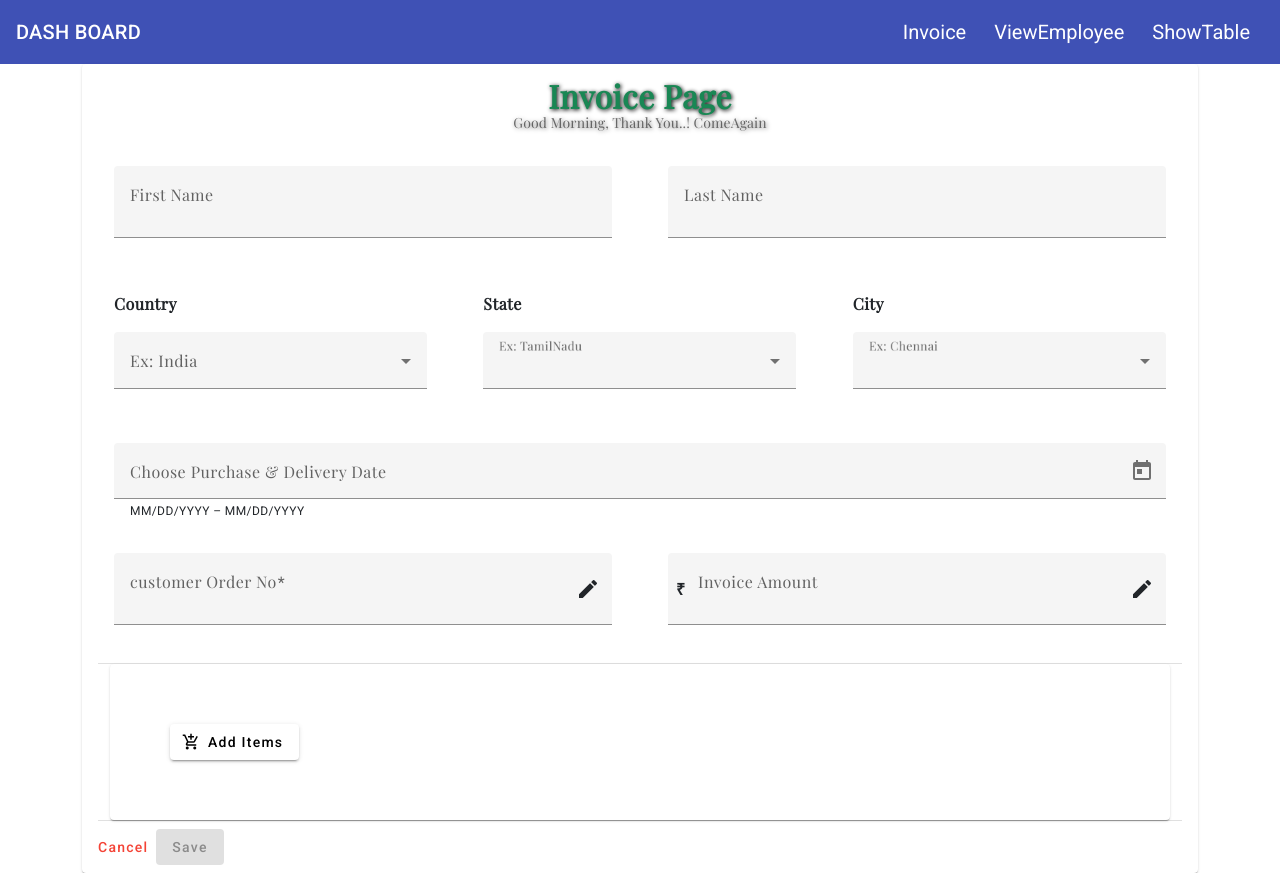
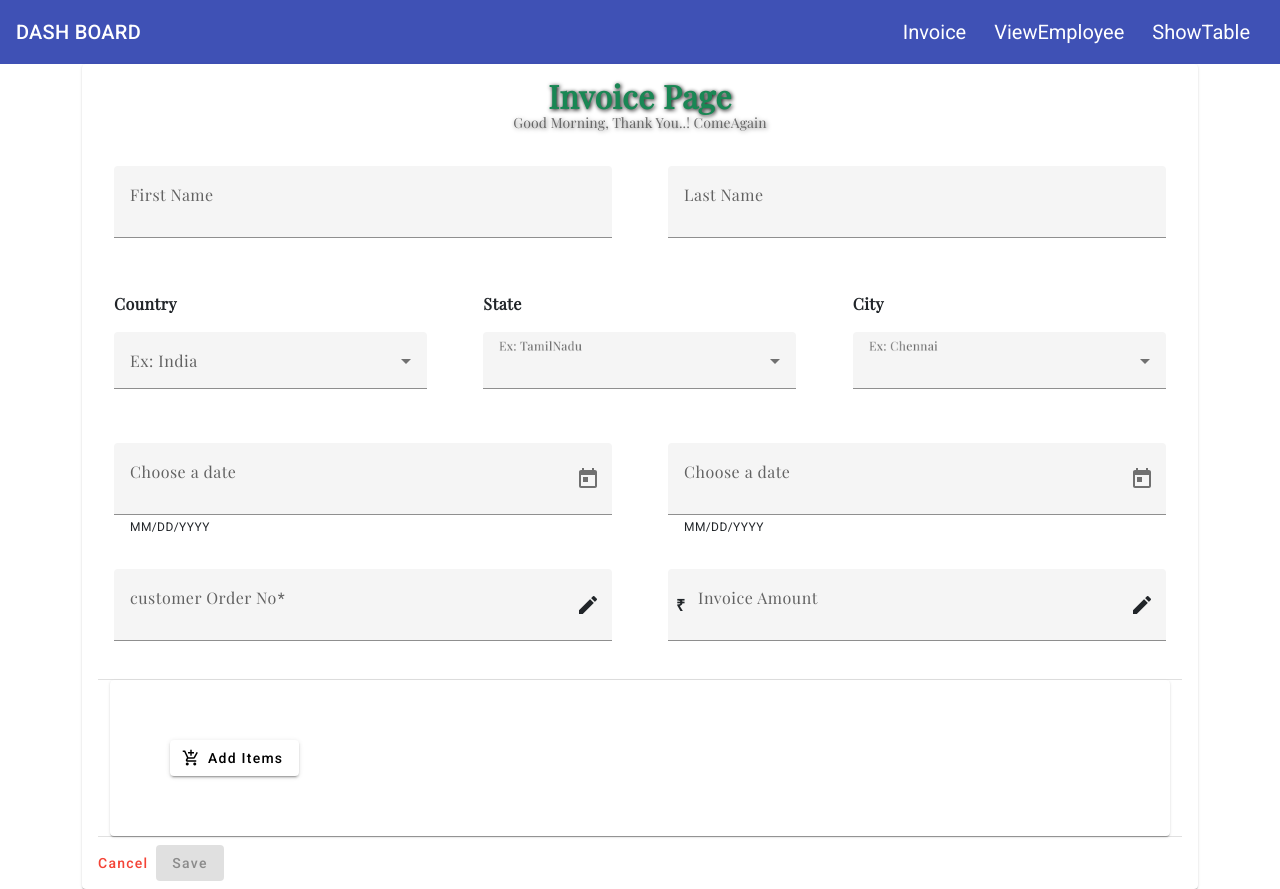
Before and after one commit to DINESH-SANKAR-SELVI/InvoiceManageMent-ClientSideWebApplication, an Angular app: page /DashBoard/Invoice in a window 1280 px wide. Built offline with nearby package versions, Linux system fonts and the light colour scheme.

Commit message:
invoice amount calculator

```diff
--- a/src/app/invoice-mangagement/save-purchase/save-purchase.component.html
+++ b/src/app/invoice-mangagement/save-purchase/save-purchase.component.html
@@ -1,5 +1,4 @@
 <div class="container position-relative top-0 start-0">
-
     <mat-card class="example-card">
         <mat-card-header class="d-flex justify-content-center">
           <mat-card-title class="text text-center text-success ">Invoice Page</mat-card-title>
@@ -108,16 +107,31 @@
             <div class="row">
 
               <mat-form-field class="example-form-field m-3 col">
-                <mat-label>Choose Purchase & Delivery Date</mat-label>
-                <mat-date-range-input [rangePicker]="picker">
-                  <input matStartDate placeholder="Start date" formControlName="purchaseDate" >
-                  <input matEndDate placeholder="End date" formControlName="deliveryDate">
-                </mat-date-range-input>
-                <mat-hint>MM/DD/YYYY – MM/DD/YYYY</mat-hint>
-                <mat-datepicker-toggle matIconSuffix [for]="picker"></mat-datepicker-toggle>
-                <mat-date-range-picker #picker></mat-date-range-picker>
+                <mat-label>Choose a date</mat-label>
+                <input matInput [matDatepicker]="datepicker" (dateChange)="dateMin($event)" formControlName="purchaseDate">
+                <mat-hint>MM/DD/YYYY</mat-hint>
+                <mat-datepicker-toggle matIconSuffix [for]="datepicker"></mat-datepicker-toggle>
+                <mat-datepicker #datepicker>
+                  <mat-datepicker-actions>
+                    <button mat-button matDatepickerCancel>Cancel</button>
+                    <button mat-raised-button color="primary" matDatepickerApply>Apply</button>
+                  </mat-datepicker-actions>
+                </mat-datepicker>
               </mat-form-field>
-                </div>
+
+              <mat-form-field class="example-form-field m-3 col">
+                <mat-label>Choose a date</mat-label>
+                <input matInput [matDatepicker]="datepicker2" [min]="deliveryMin" formControlName="deliveryDate">
+                <mat-hint>MM/DD/YYYY</mat-hint>
+                <mat-datepicker-toggle matIconSuffix [for]="datepicker2"></mat-datepicker-toggle>
+                <mat-datepicker #datepicker2>
+                  <mat-datepicker-actions>
+                    <button mat-button matDatepickerCancel>Cancel</button>
+                    <button mat-raised-button color="primary" matDatepickerApply>Apply</button>
+                  </mat-datepicker-actions>
+                </mat-datepicker>
+              </mat-form-field>
+            </div>
 
                 <div class="row">
                 <mat-form-field class="m-3 col">
@@ -151,6 +165,8 @@
                     <mat-label>Invoice Amount</mat-label>
                     <span matPrefix class="m-2" style="font-weight: bolder;">&#8377;</span>
                     <input
+                      readonly="true"
+                      style="outline: none;user-select: none;"
                       type="tel"
                       pattern="[0-9]*"
                       minlength="1"
--- a/src/app/invoice-mangagement/save-purchase/save-purchase.component.ts
+++ b/src/app/invoice-mangagement/save-purchase/save-purchase.component.ts
@@ -207,6 +207,8 @@ export class SavePurchaseComponent implements OnInit {
     (<FormArray>this.PurchaseDetail.controls['aliases']).at(index)?.get('amount')?.setValue(amountOfFinal);
 
     console.log("index",index ,"price", price, "quantity" ,quantity ,"amount",amountOfFinal);
+
+    this.invoiceAmountCalc();
   }
   get aliases() {
     return this.PurchaseDetail.get('aliases') as FormArray;
@@ -222,5 +224,26 @@ export class SavePurchaseComponent implements OnInit {
       price: 120,
       amount: 120
     }));
+
+    this.invoiceAmountCalc();
+  }
+
+  invoiceAmountCalc(){
+     let calcInvoice :number = 0;
+
+    for(let i=0;i<(<FormArray>this.PurchaseDetail.get('aliases')).length;i++){
+      let temarr = ((<FormArray>this.PurchaseDetail.get('aliases')).at(i).get('amount')?.value) as unknown as number;
+      calcInvoice = calcInvoice + temarr;
+    }
+    console.log(calcInvoice);
+
+    this.PurchaseDetail.get('invoiceAmount')?.setValue((calcInvoice as unknown as string));
+  }
+
+  deliveryMin: any;
+  dateMin(event:any){
+      this.deliveryMin = event.value;
+      console.log(event.value);
+
   }
 }
```
